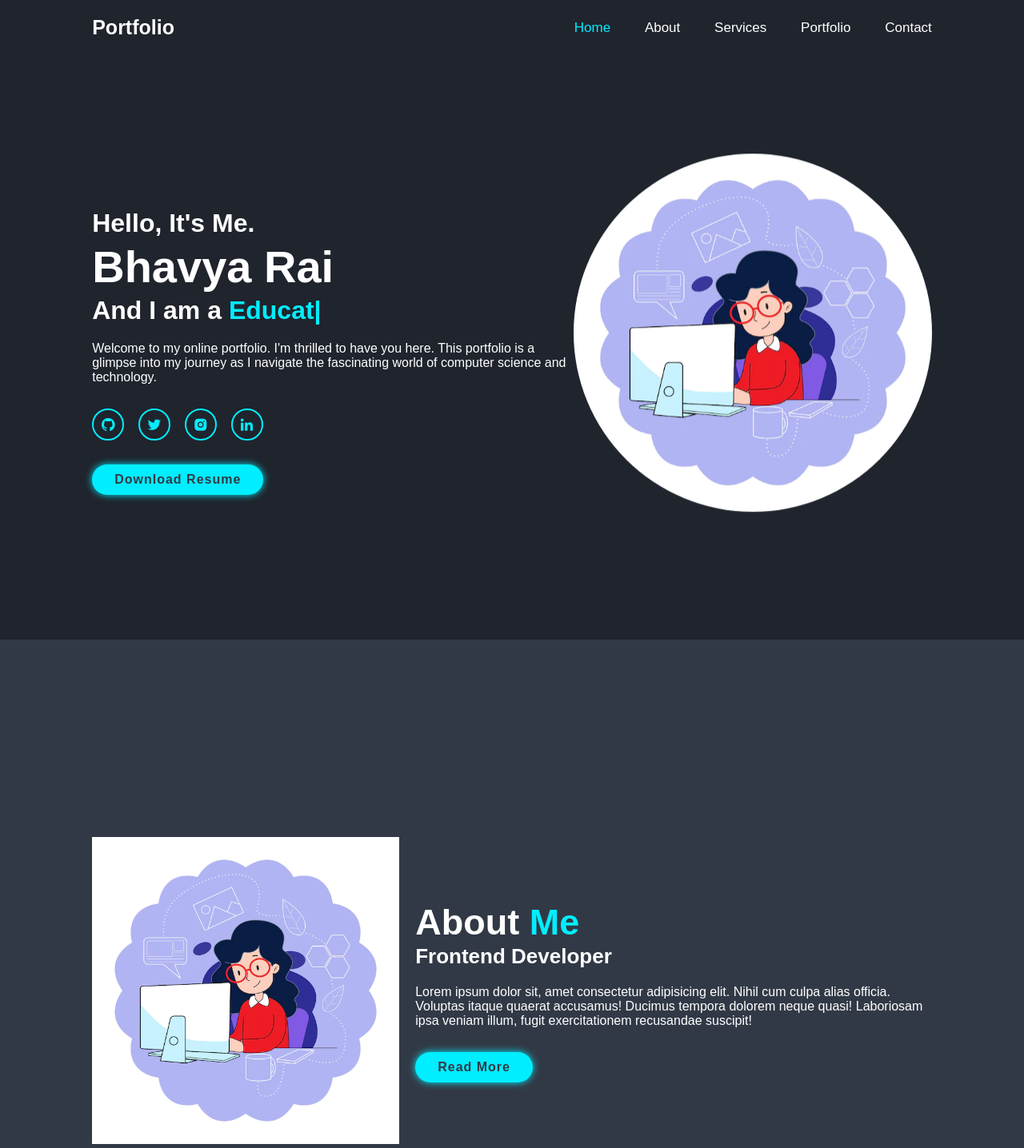
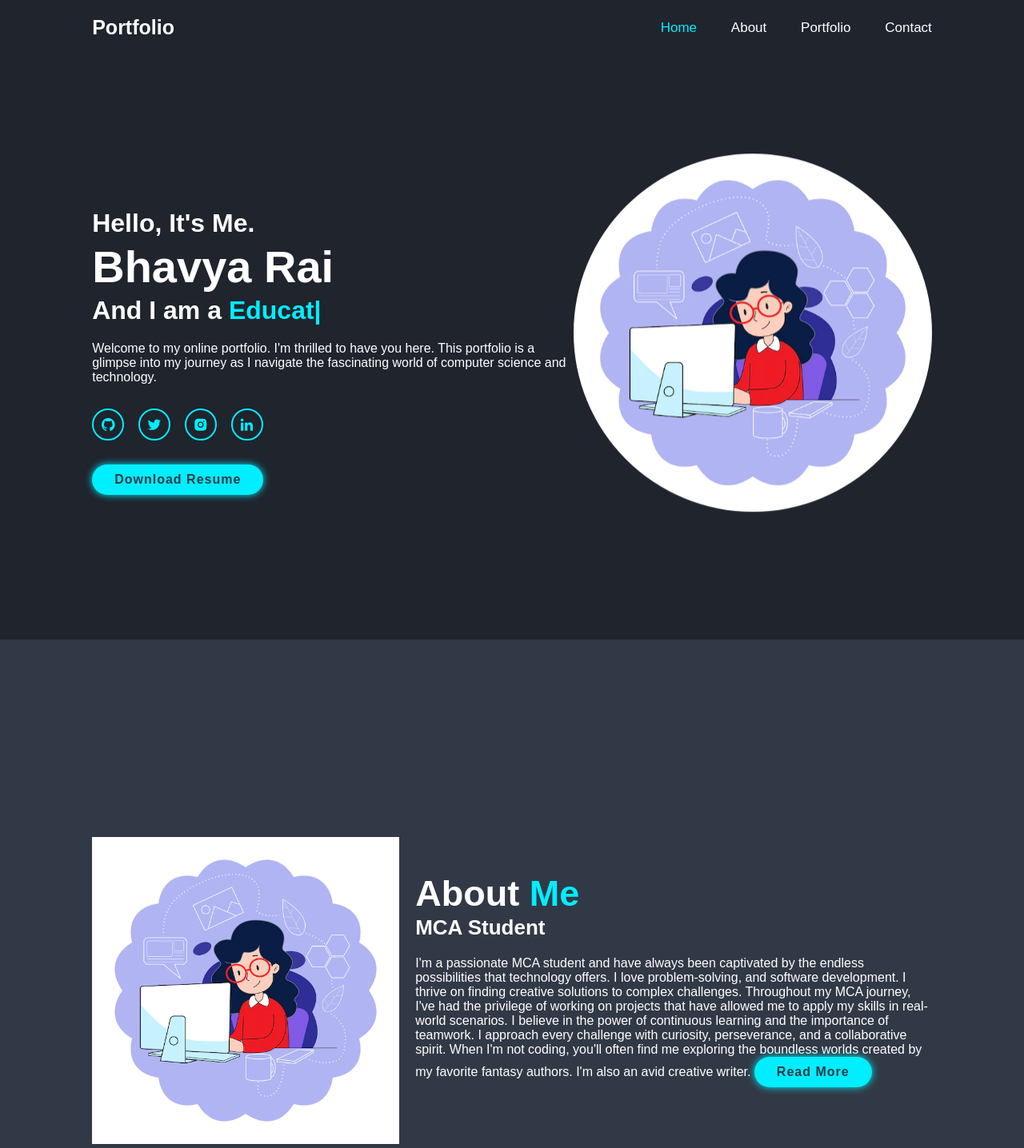
Before and after one commit to bhavyarai/portfolio, a plain HTML site: page index.html in a window 1280 px wide. Shown: the top 1436 px of the page at 80% size. Drawn offline with nearby package versions, Linux system fonts and the light colour scheme.

Commit message:
Update index.html
updated about me section.

```diff
--- a/index.html
+++ b/index.html
@@ -22,7 +22,7 @@
             <nav class="navbar">
                 <a href="#home" class="active">Home</a>
                 <a href="#about">About</a>
-                <a href="#services">Services</a>
+<!--                 <a href="#services">Services</a> -->
                 <a href="#portfolio">Portfolio</a>
                 <a href="#contact">Contact</a>
             </nav>
@@ -60,10 +60,9 @@
             </div>
             <div class="about-content">
                 <h2 class="heading">About <span>Me</span></h2>
-                <h3>Frontend Developer</h3>
+                <h3>MCA Student</h3>
                 <p>
-                    Lorem ipsum dolor sit, amet consectetur adipisicing elit. Nihil cum culpa alias officia. Voluptas itaque quaerat accusamus! Ducimus tempora dolorem neque quasi! Laboriosam ipsa veniam illum, fugit exercitationem recusandae suscipit!
-                </p>
+                    I'm a passionate MCA student and have always been captivated by the endless possibilities that technology offers. I love  problem-solving, and software development. I thrive on finding creative solutions to complex challenges. Throughout my MCA journey, I've had the privilege of working on projects that have allowed me to apply my skills in real-world scenarios. I believe in the power of continuous learning and the importance of teamwork. I approach every challenge with curiosity, perseverance, and a collaborative spirit. When I'm not coding, you'll often find me exploring the boundless worlds created by my favorite fantasy authors. I'm also an avid creative writer.
                 <a href="" class="btn">Read More</a>
             </div>
         </section>
```
